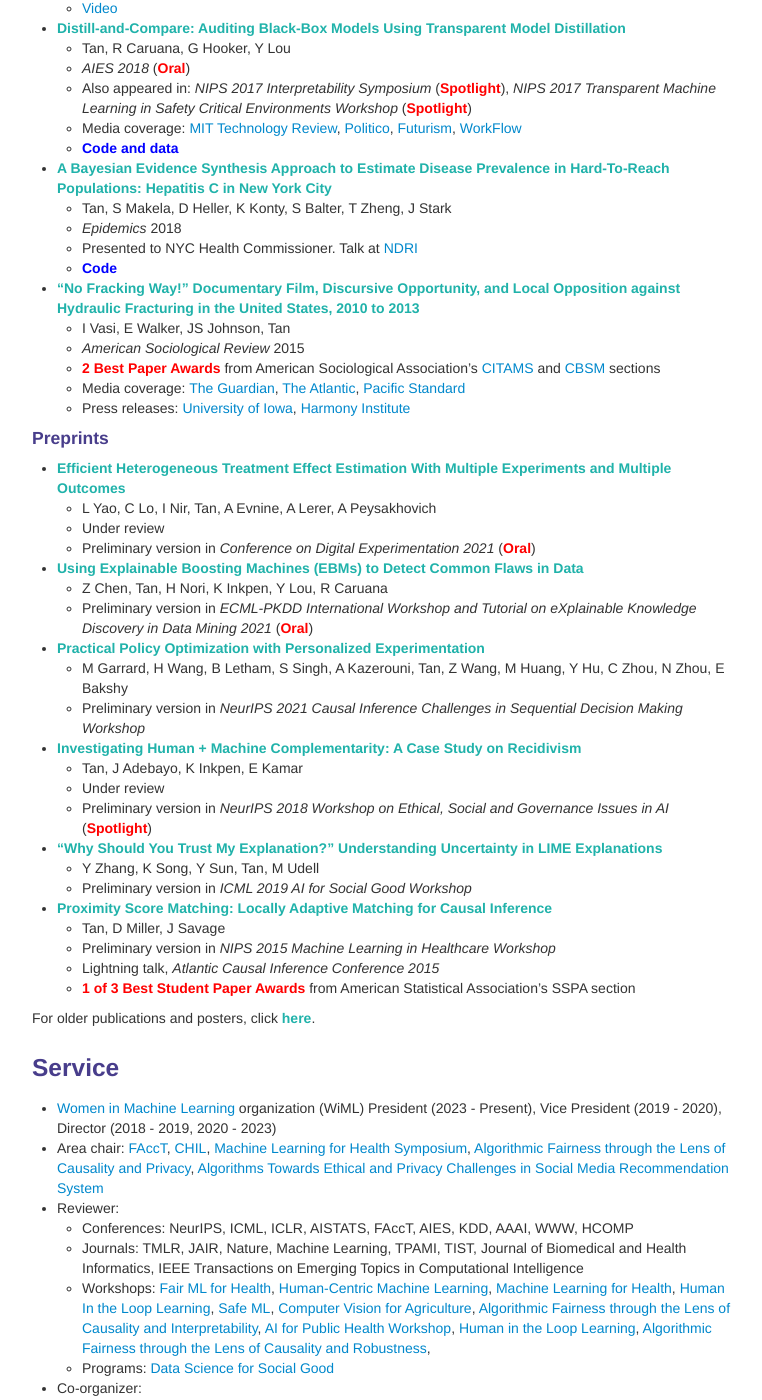
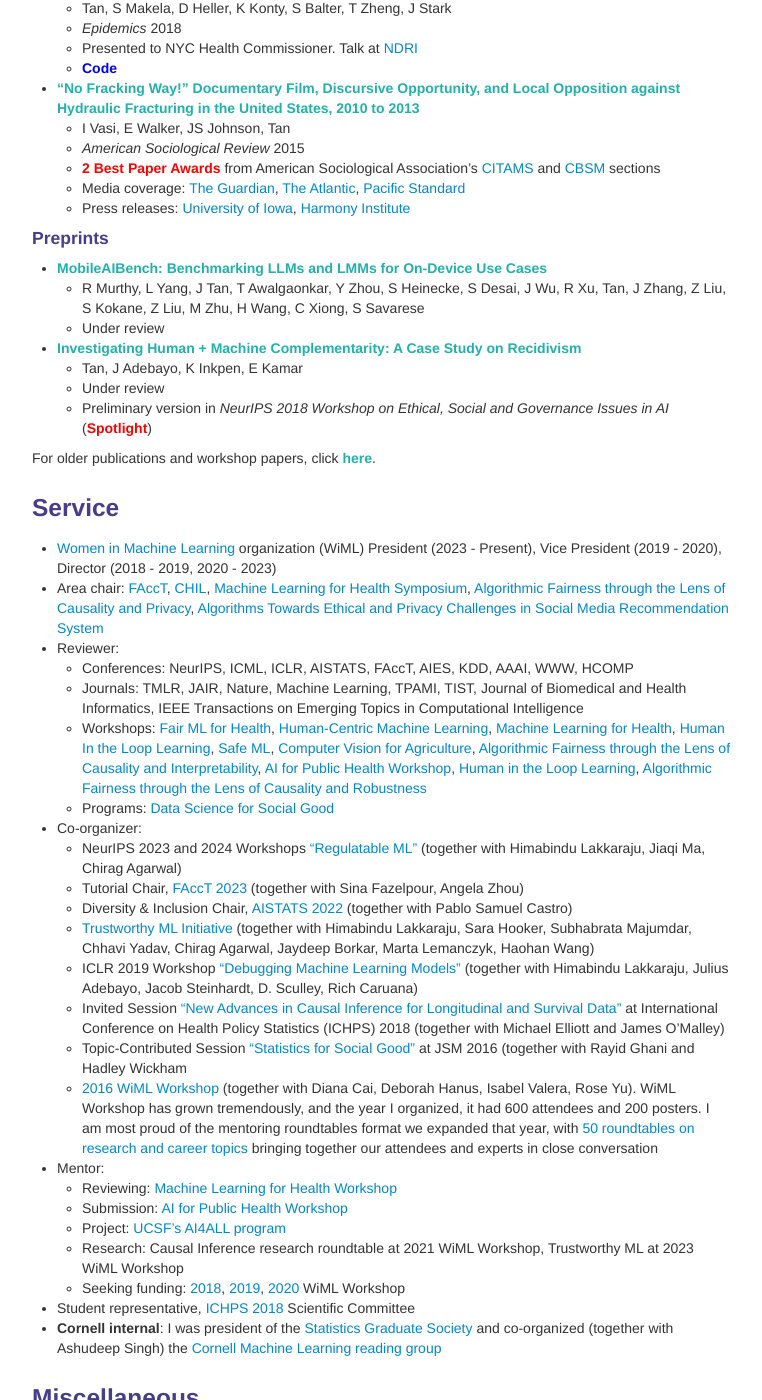
Before and after one commit to shftan/shftan.github.io, a Jekyll site: the page built from index.md, in a window 1280 px wide and 1400 px high, scrolled down 2054 px. Shown: the whole window, without its empty margins (258-1020 px from the left). Built offline with Jekyll 4.4.1, drawn with Linux system fonts in a browser that asks for light colours; some of the changed text lies outside the part shown.

Commit message:
Update index.md

```diff
--- a/index.md
+++ b/index.md
@@ -34,23 +34,16 @@ I'm currently based in Seattle. You can reach me at ht395 AT cornell.edu.
 </div>
 - 9/24: Gave a guest lecture for the University of Southern California's ENG 499 "Ethics in Enginerring Design of AI Systems" class.
 - 9/24: Was a panelist on NISS' 2024 [Industry Career Fair](https://www.niss.org/events/niss-industry-career-fair-2024).
+- 8/24: Representing Salesforce on a US AI Safety Institute task force.
 - 8/24: Co-organizing 2nd edition of [Regulatable ML](https://regulatableml.github.io/) workshop at NeurIPS 2024. Submit your paper!
 - 7/24: Gave President’s Remarks and mentored a roundtable on interpretability at the 2024 Women in Machine Learning Symposium @ ICML.
 - 6/24: Was a panelist on "Exploring AI Career Pathways" for Girls Who Code's high school summer immersion program.
 - 5/24: Did a fireside chat in the University of Colorado Denver's PUAD 6600 "AI for Public Sector Innovation" class.
 - 3/24: Gave a guest lecture for Stanford University's CS131 "Computer Vision: Foundations and Applications" class.
-- 12/23: Gave President's Remarks and mentored a roundtable on Trustworthy ML at the 2023 Women in Machine Learning Workshop @ NeurIPS.
 - 9/23: Was a panelist at Columbia Business School's Challenges in Operationalizing Responsible AI workshop.
-- 7/23: I will be co-organizing a workshop at NeurIPS 2023 on [Regulatable ML](https://regulatableml.github.io/). Submit your paper!
-- 7/23: Gave President's Remarks at the 2023 Women in Machine Learning Un-Workshop @ ICML.
 - 1/23: I have been elected president of the [Women in Machine Learning](https://wimlworkshop.org) organization (WiML).
 - 1/23: I will be the Tutorial Chair for [FAccT 2023](https://facctconference.org/2023/index.html).
 - 9/21: I will be the Diversity & Inclusion Chair for [AISTATS 2022](http://aistats.org/aistats2022/).
-- 10/19: Gave a talk at Data & Society's Meeting on Fair ML in Health about risk scoring models in healthcare.
-- 7/19: Had a blast helping out with [UCSF's AI4ALL program](http://ai4all.ucsf.edu/)! I presented on dataset bias and helped mentor a project team using electronic medical records to predict opioid overdose and other conditions.
-- 3/19: Excited to help teach the new [ML for biomedicine course at UCSF](https://ticr.ucsf.edu/courses/machine_learning.html). This is perhaps the first official ML course at UCSF and I'm looking forward to teaching again!
-- 6/18: Honored to receive a [Microsoft Research Dissertation Grant](https://www.microsoft.com/en-us/research/academic-program/dissertation-grant/#!grant-recipients).
-- 6/17: Grateful to receive the [American Statistical Association Wray Jackson Smith Award](http://stattrak.amstat.org/2017/07/01/smithscholarship/)
 
 For other news, click <a class="paper" href="oldernews.html">here</a>.
 
@@ -115,30 +108,15 @@ For other news, click <a class="paper" href="oldernews.html">here</a>.
    - Press releases: [University of Iowa](http://www.newswise.com/articles/the-power-of-film), [Harmony Institute](https://harmonylabs.org/gasland)
 
 <h4>Preprints</h4>
-- <a class="paper" href="https://arxiv.org/abs/2206.04907">Efficient Heterogeneous Treatment Effect Estimation With Multiple Experiments and Multiple Outcomes</a>
-   - L Yao, C Lo, I Nir, Tan, A Evnine, A Lerer, A Peysakhovich
+- <a class="paper" href="https://arxiv.org/abs/2406.10290">MobileAIBench: Benchmarking LLMs and LMMs for On-Device Use Cases</a>
+   - R Murthy, L Yang, J Tan, T Awalgaonkar, Y Zhou, S Heinecke, S Desai, J Wu, R Xu, Tan, J Zhang, Z Liu, S Kokane, Z Liu, M Zhu, H Wang, C Xiong, S Savarese
    - Under review
-   - Preliminary version in _Conference on Digital Experimentation 2021_ (<span class="highlight">Oral</span>)
-- <a class="paper" href="https://link.springer.com/chapter/10.1007/978-3-030-93736-2_40">Using Explainable Boosting Machines (EBMs) to Detect Common Flaws in Data</a>
-   - Z Chen, Tan, H Nori, K Inkpen, Y Lou, R Caruana
-   - Preliminary version in _ECML-PKDD International Workshop and Tutorial on eXplainable Knowledge Discovery in Data Mining 2021_ (<span class="highlight">Oral</span>)
-- <a class="paper" href="https://arxiv.org/abs/2303.17648">Practical Policy Optimization with Personalized Experimentation</a>
-   - M Garrard, H Wang, B Letham, S Singh, A Kazerouni, Tan, Z Wang, M Huang, Y Hu, C Zhou, N Zhou, E Bakshy
-   - Preliminary version in _NeurIPS 2021 Causal Inference Challenges in Sequential Decision Making Workshop_
 - <a class="paper" href="papers/turkercompas.pdf">Investigating Human + Machine Complementarity: A Case Study on Recidivism</a>
    - Tan, J Adebayo, K Inkpen, E Kamar
    - Under review
    - Preliminary version in _NeurIPS 2018 Workshop on Ethical, Social and Governance Issues in AI_ (<span class="highlight">Spotlight</span>)
-- <a class="paper" href="https://arxiv.org/abs/1904.12991">"Why Should You Trust My Explanation?" Understanding Uncertainty in LIME Explanations</a>
-   - Y Zhang, K Song, Y Sun, Tan, M Udell
-   - Preliminary version in _ICML 2019 AI for Social Good Workshop_
-- <span class="paper">Proximity Score Matching: Locally Adaptive Matching for Causal Inference</span>
-   - Tan, D Miller, J Savage
-   - Preliminary version in _NIPS 2015 Machine Learning in Healthcare Workshop_
-   - Lightning talk, _Atlantic Causal Inference Conference 2015_
-   - <span class="highlight">1 of 3 Best Student Paper Awards</span> from American Statistical Association's SSPA section
 
-For older publications and posters, click <a class="paper" href="olderpublications.html">here</a>.
+For older publications and workshop papers, click <a class="paper" href="olderpublications.html">here</a>.
 
 <div class="row-fluid" id="service"><h3>Service</h3>
 </div>
@@ -147,10 +125,10 @@ For older publications and posters, click <a class="paper" href="olderpublicatio
 - Reviewer:
   - Conferences: NeurIPS, ICML, ICLR, AISTATS, FAccT, AIES, KDD, AAAI, WWW, HCOMP
   - Journals: TMLR, JAIR, Nature, Machine Learning, TPAMI, TIST, Journal of Biomedical and Health Informatics, IEEE Transactions on Emerging Topics in Computational Intelligence
-  - Workshops: [Fair ML for Health](https://www.fairmlforhealth.com/), [Human-Centric Machine Learning](https://sites.google.com/view/hcml-2019), [Machine Learning for Health](https://ml4health.github.io/2019/), [Human In the Loop Learning](https://sites.google.com/view/hill2019/home), [Safe ML](https://sites.google.com/view/safeml-iclr2019/home), [Computer Vision for Agriculture](https://www.cv4gc.org/cv4a2020/), [Algorithmic Fairness through the Lens of Causality and Interpretability](https://www.afciworkshop.org/), [AI for Public Health Workshop](https://aiforpublichealth.github.io/), [Human in the Loop Learning](https://www.icml-hill.com/), [Algorithmic Fairness through the Lens of Causality and Robustness](https://www.afciworkshop.org/),
+  - Workshops: [Fair ML for Health](https://www.fairmlforhealth.com/), [Human-Centric Machine Learning](https://sites.google.com/view/hcml-2019), [Machine Learning for Health](https://ml4health.github.io/2019/), [Human In the Loop Learning](https://sites.google.com/view/hill2019/home), [Safe ML](https://sites.google.com/view/safeml-iclr2019/home), [Computer Vision for Agriculture](https://www.cv4gc.org/cv4a2020/), [Algorithmic Fairness through the Lens of Causality and Interpretability](https://www.afciworkshop.org/), [AI for Public Health Workshop](https://aiforpublichealth.github.io/), [Human in the Loop Learning](https://www.icml-hill.com/), [Algorithmic Fairness through the Lens of Causality and Robustness](https://www.afciworkshop.org/)
   - Programs: <a href="http://www.dssgfellowship.org/">Data Science for Social Good</a>
 - Co-organizer:
-  - NeurIPS 2023 Workshop ["Regulatable ML"](https://regulatableml.github.io/) (together with Himabindu Lakkaraju, Jiaqi Ma, Chirag Agarwal)
+  - NeurIPS 2023 and 2024 Workshops ["Regulatable ML"](https://regulatableml.github.io/) (together with Himabindu Lakkaraju, Jiaqi Ma, Chirag Agarwal)
   - Tutorial Chair, [FAccT 2023](https://facctconference.org/2023/) (together with Sina Fazelpour, Angela Zhou)
   - Diversity & Inclusion Chair, [AISTATS 2022](http://aistats.org/aistats2022/) (together with Pablo Samuel Castro)
   - [Trustworthy ML Initiative](https://www.trustworthyml.org/) (together with Himabindu Lakkaraju, Sara Hooker, Subhabrata Majumdar, Chhavi Yadav, Chirag Agarwal, Jaydeep Borkar, Marta Lemanczyk, Haohan Wang)
```
